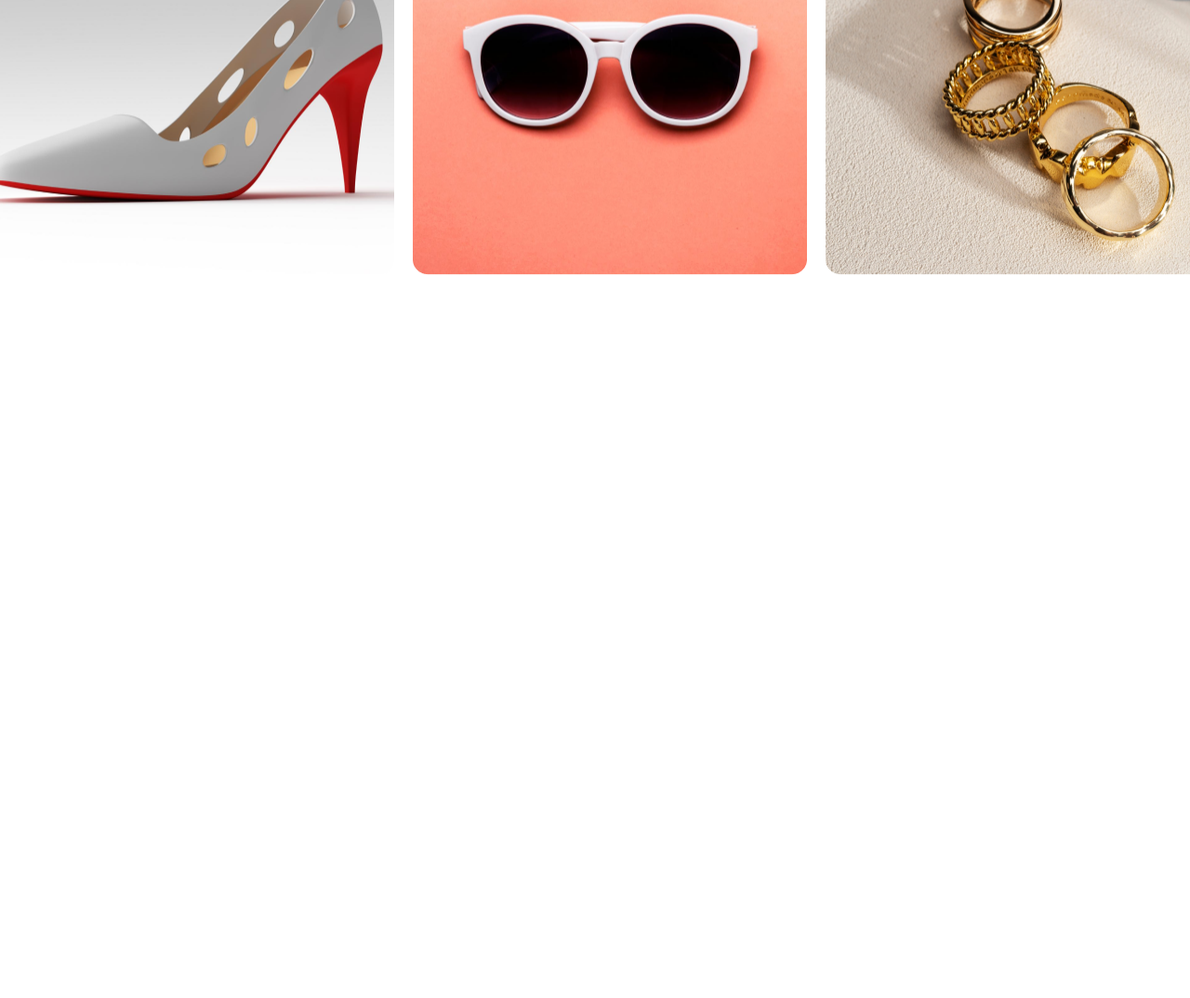
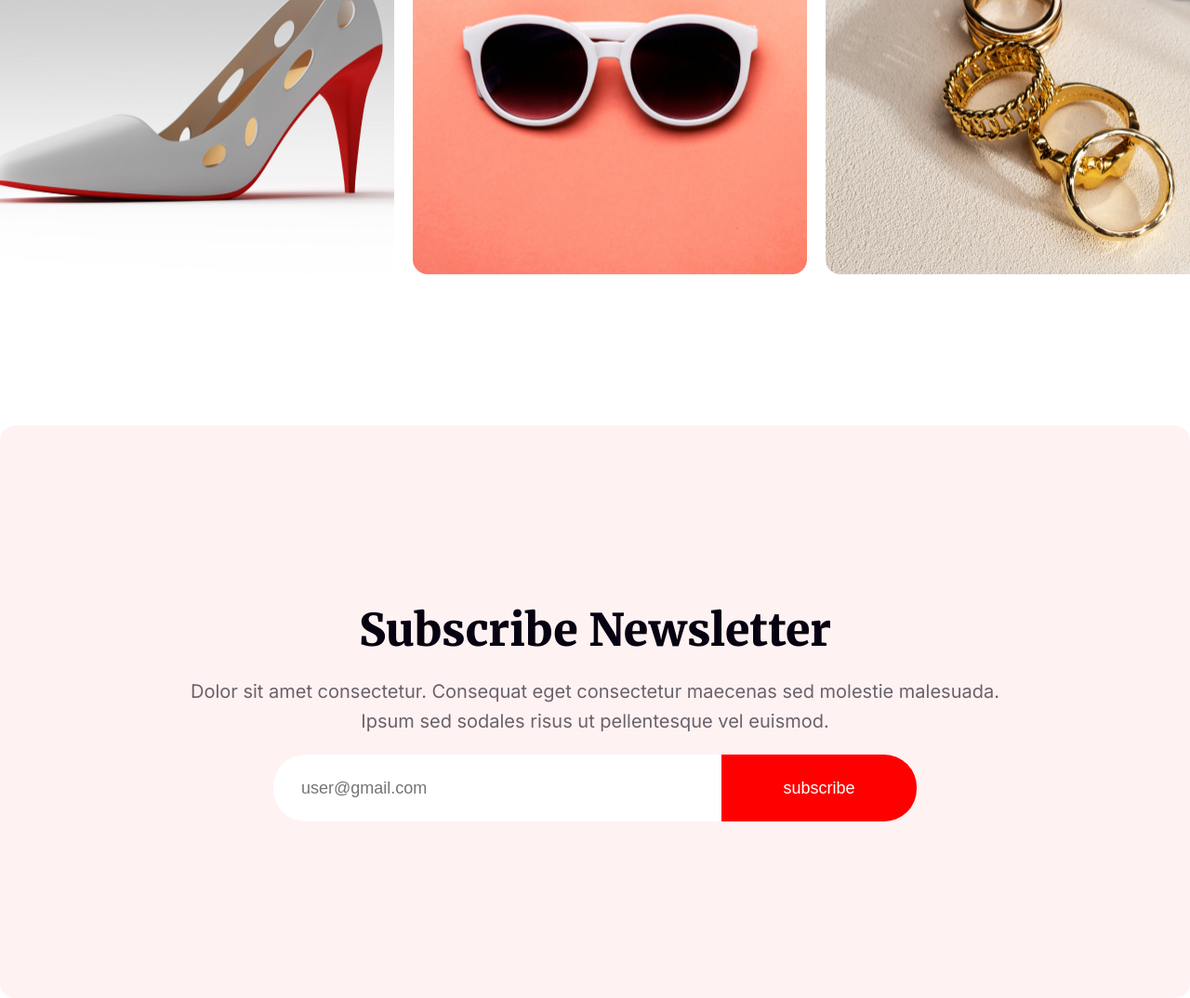
Before and after one commit to AsifaJahanSafa/new-year-new-me-sollution, a plain HTML site: page index.html in a window 1280 px wide. Shown: the part 5289-6363 px from the top of the page at 93% size. Before the commit the page ends 5589 px from the top, so only its background shows below. Drawn offline with Linux system fonts and the light colour scheme.

Commit message:
added subscribe section

```diff
--- a/index.html
+++ b/index.html
@@ -109,6 +109,16 @@
 
              </div>
         </div>
+
+        <!-- subscribe section -->
+         <div class="subscribe-section">
+            <h3 class="Merriweather-font">Subscribe Newsletter</h3>
+            <p class="Inter-font">Dolor sit amet consectetur. Consequat eget consectetur maecenas sed molestie malesuada. Ipsum sed sodales risus ut pellentesque vel euismod. </p>
+         <div class="input-container">
+            <input type="text" name="" placeholder="user@gmail.com" id="" class="username-input">
+            <input type="submit" value="subscribe" class="submit">
+         </div>
+        </div>
     </main>
     <footer></footer>
 </body>
--- a/styles/styles.css
+++ b/styles/styles.css
@@ -473,3 +473,71 @@ height: 450px;
     grid-template-columns:repeat(3,1fr);
     gap:20px
 }
+
+.subscribe-section{
+    max-width: 1320px;
+    height: 616px;
+
+    margin:0px auto;
+    margin-top:271px;
+    border-radius: 16px;
+background: rgba(255, 0, 0, 0.05);
+display: flex;
+justify-content: center;
+align-items: center;
+flex-direction: column;
+}
+
+.subscribe-section h3{
+    color: #070211;
+text-align: center;
+
+font-size: 48px;
+font-style: normal;
+font-weight: 900;
+line-height: normal;
+text-transform: capitalize;
+margin-bottom: 20px;}
+
+.subscribe-section p{
+    max-width: 896px;
+    color: rgba(7, 2, 17, 0.60);
+text-align: center;
+margin-bottom: 20px;
+font-size: 20px;
+font-style: normal;
+font-weight: 400;
+line-height: 32px; /* 160% */
+}
+
+.input-container{
+    display: flex;
+    flex-direction: row;
+}
+.username-input{
+    max-width:648px;
+    height: 72px;
+   padding: 10px 220px 10px 30px;
+   border-top-left-radius:35px ;
+   border-bottom-left-radius:35px ;
+   border:none;
+   font-size: 18px;
+}
+
+.submit{
+    border-radius: 0px 50px 50px 0px;
+background: #F00;
+width: 210px;
+height: 72px;
+color:white;
+border:none;
+font-size: 18px;
+    border-top-right-radius:35px ;
+   border-bottom-right-radius:35px ;
+   cursor: pointer;
+}
+
+.submit:hover{
+    background-color: rgb(91, 132, 229);
+
+}
```
